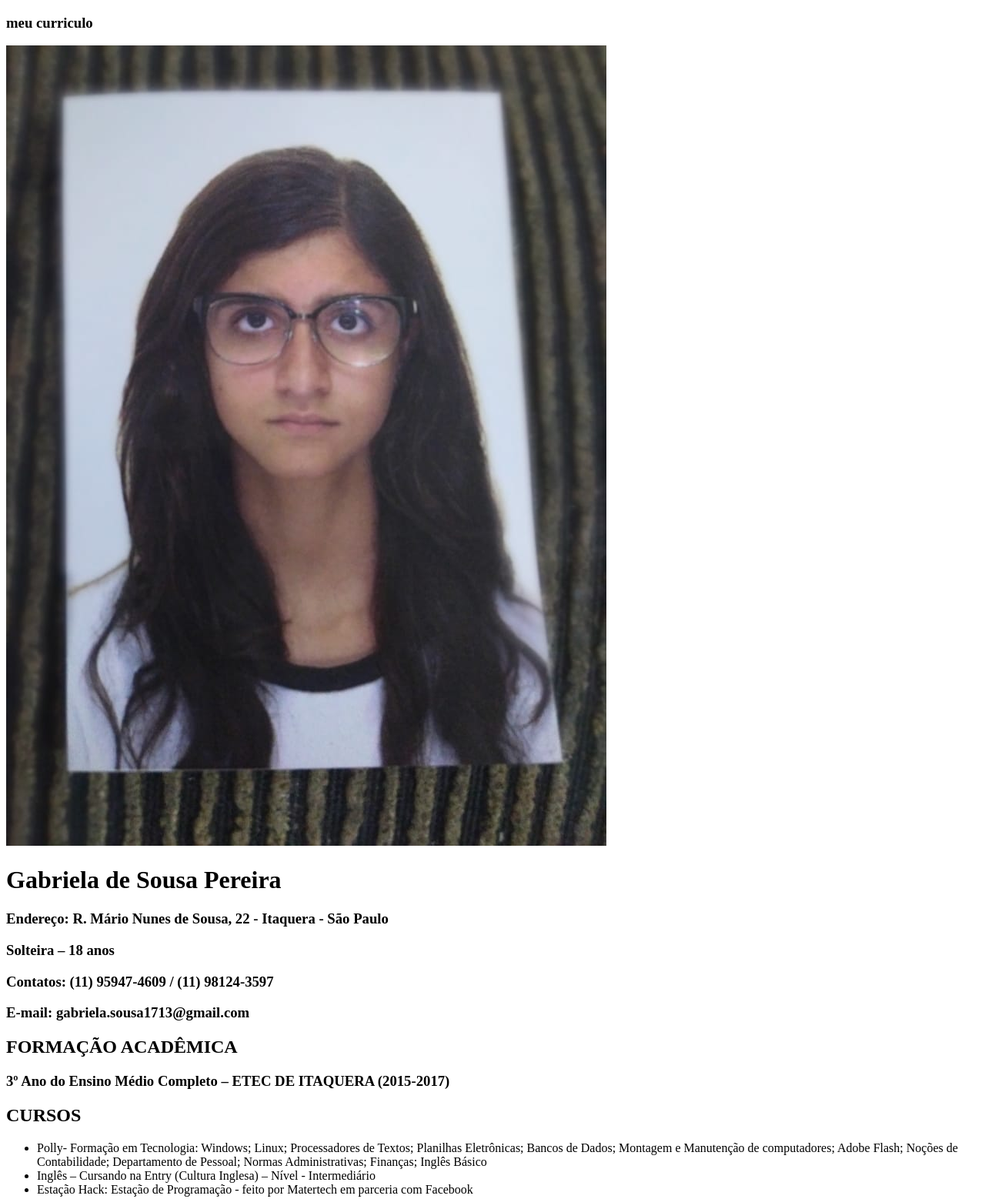
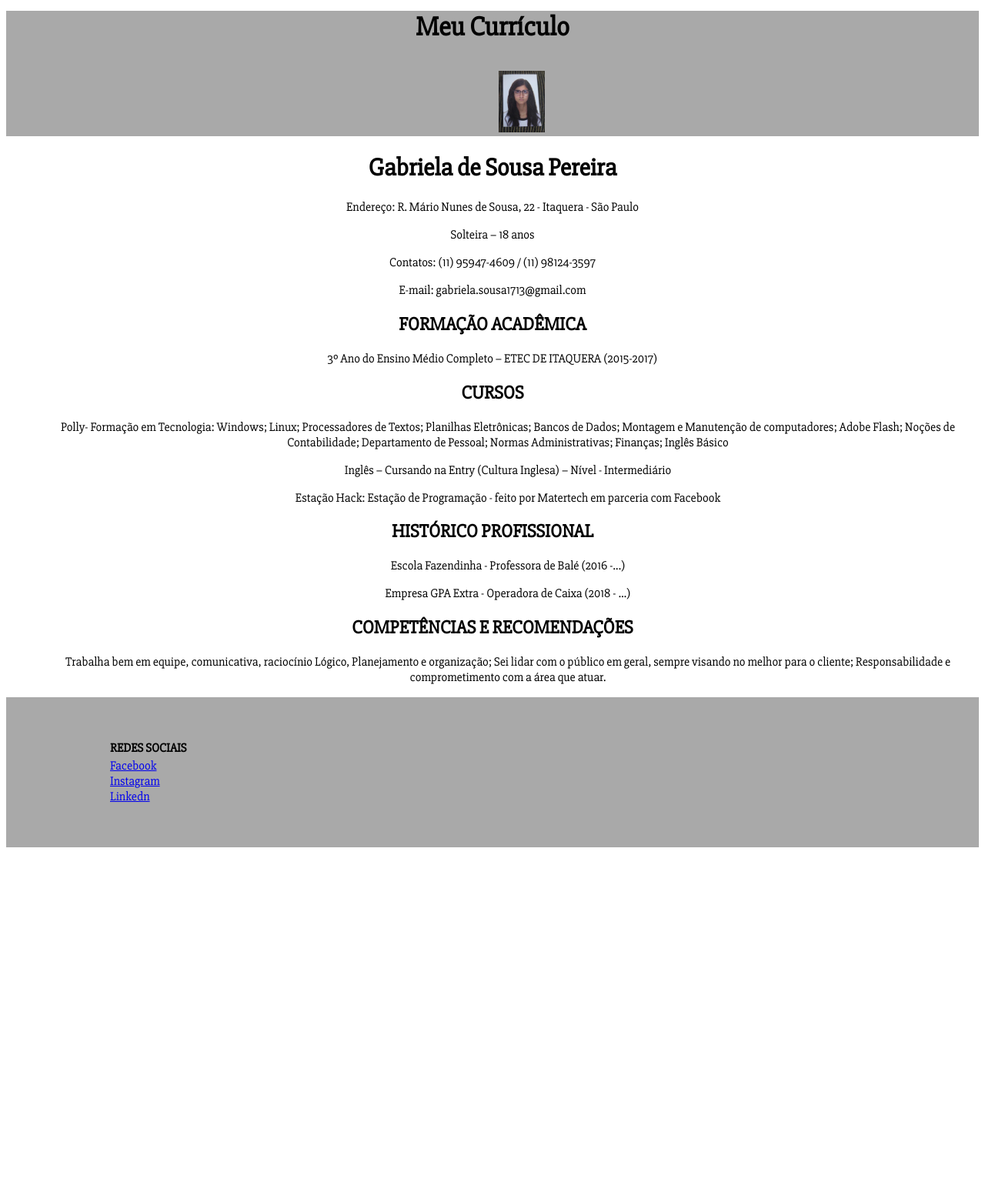
Before and after one commit to GabrielaSousa13/meucurriculo, a plain HTML site: page index.html in a window 1280 px wide. Shown: the top 1558 px of the page at 77% size. After the commit the page ends 1109 px from the top, so only its background shows below. Drawn offline with Linux system fonts and the light colour scheme.

Commit message:
site curriculo finalizado

```diff
--- /dev/null
+++ b/assets/css/estilo.css
@@ -0,0 +1,57 @@
+body{
+    font-family: 'Slabo 27px', serif;
+}
+
+
+.menu{
+    background-color: darkgrey;
+
+}
+
+.menu img{
+    width: 60px;
+    padding-top: 1px;
+    margin-left: 640px;
+}
+
+.p{
+    display: block;
+    margin-block-start: 1em;
+    margin-block-end: 1em;
+    margin-inline-start: 0px;
+    margin-inline-end: 0px;
+    padding: 6px;
+
+}
+
+.menu > h1{
+    margin-top: 14px;
+    font-size: 35px;
+    text-align: center;
+}
+
+.banner > h1, h2, p{
+    text-align: center;
+}
+
+
+footer{
+    background-color: darkgrey;
+    display: block;
+    padding: 30px;
+}
+
+footer > div{
+    display: flex;
+    justify-content: space-between;
+    padding: 10px;
+}
+ footer li{
+     display: grid;
+     padding-left: 55px;
+ }
+
+ footer> div> ol> li:first-child{
+    font-weight: bold;
+    margin-bottom: 3px;
+ }
--- a/index.html
+++ b/index.html
@@ -4,6 +4,7 @@
     <meta charset="UTF-8">
     <meta name="author" content="GabrielaSousa">
     <meta name="viewport" content="width=device-width, initial-scale=1.0">
+    <link rel="stylesheet" href="assets/css/estilo.css">
     <meta name="keywords" content="meu curriculo, portifolio">
     <meta name="description" content="meu curriculo completo">
     <meta http-equiv="X-UA-Compatible" content="ie=edge">
@@ -14,41 +15,45 @@
     <header>
         <nav>
             <nav class="menu">
-            <h1>meu curriculo</h1>
+            <h1>Meu Currículo</h1>
+            <img src="assets/images/logo.jpg.jpg">
+        </nav>
         </nav>
     </header>
 
     <main>
-        <div>
-            <img src="assets/images/logo.jpg.jpg">
+        <div class="banner">
             <h1>Gabriela de Sousa Pereira</h1>
-            <h3>Endereço: R. Mário Nunes de Sousa, 22 - Itaquera - São Paulo</h3>
-            <h3>Solteira – 18 anos</h3>
-            <h3>Contatos: (11) 95947-4609 / (11) 98124-3597</h3>
-            <h3>E-mail: gabriela.sousa1713@gmail.com</h3>
+            <p>Endereço: R. Mário Nunes de Sousa, 22 - Itaquera - São Paulo</p>
+            <p>Solteira – 18 anos</p>
+            <p>Contatos: (11) 95947-4609 / (11) 98124-3597</p>
+            <p>E-mail: gabriela.sousa1713@gmail.com</p>
         </div>
-        <div>
+
+        <div class="banner">
             <h2>FORMAÇÃO ACADÊMICA</h2>
-            <h3>3º Ano do Ensino Médio Completo –  ETEC DE ITAQUERA (2015-2017)</h3>
+            <p>3º Ano do Ensino Médio Completo –  ETEC DE ITAQUERA (2015-2017)</p>
         </div>
-        <nav class="Courses">
+        <nav class="Cursos">
             <h2>CURSOS</h2>
             <ul>
-                <li>Polly- Formação em Tecnologia: Windows; Linux; Processadores de Textos; Planilhas Eletrônicas; Bancos de Dados; Montagem e Manutenção de computadores; Adobe Flash; Noções de Contabilidade; Departamento de Pessoal; Normas Administrativas; Finanças; Inglês Básico</li>
-                <li>Inglês – Cursando na Entry (Cultura Inglesa) – Nível - Intermediário</li>
-                <li>Estação Hack: Estação de Programação - feito por Matertech em parceria com Facebook</li>
+                <p>Polly- Formação em Tecnologia: Windows; Linux; Processadores de Textos;
+                   Planilhas Eletrônicas; Bancos de Dados; Montagem e Manutenção de computadores;
+                   Adobe Flash; Noções de Contabilidade; Departamento de Pessoal; Normas Administrativas; Finanças; Inglês Básico</p>
+                <p>Inglês – Cursando na Entry (Cultura Inglesa) – Nível - Intermediário</p>
+                <p>Estação Hack: Estação de Programação - feito por Matertech em parceria com Facebook</p>
             </ul>
             <h2>HISTÓRICO PROFISSIONAL</h2>
             <ul>
-                <li>Escola Fazendinha - Professora de Balé (2016 -...)</li>
-                <li>Empresa GPA Extra - Operadora de Caixa (2018 - ...)</li>
+                <p>Escola Fazendinha - Professora de Balé (2016 -...)</p>
+                <p>Empresa GPA Extra - Operadora de Caixa (2018 - ...)</p>
             </ul>
             <h2>COMPETÊNCIAS E RECOMENDAÇÕES</h2>
             <ul>
-                <li>Trabalha bem em equipe, comunicativa, raciocínio Lógico, Planejamento e organização;
+                <p>Trabalha bem em equipe, comunicativa, raciocínio Lógico, Planejamento e organização;
                         Sei lidar com o público em geral, sempre visando no melhor para o cliente;
                         Responsabilidade e comprometimento com a área que atuar.
-                </li>
+                </p>
             </ul>
         </nav>
     </main>
@@ -56,9 +61,9 @@
         <div>
             <ol>
                 <li>REDES SOCIAIS</li>
-                <li>Facebook</li>
-                <li>Instagram</li>
-                <li>Linkedn</li>
+                <li><a href="#">Facebook</a></li>
+                <li><a href="#">Instagram</a></li>
+                <li><a href="#">Linkedn</a></li>
             </ol>
         </div>
     </footer>
```
